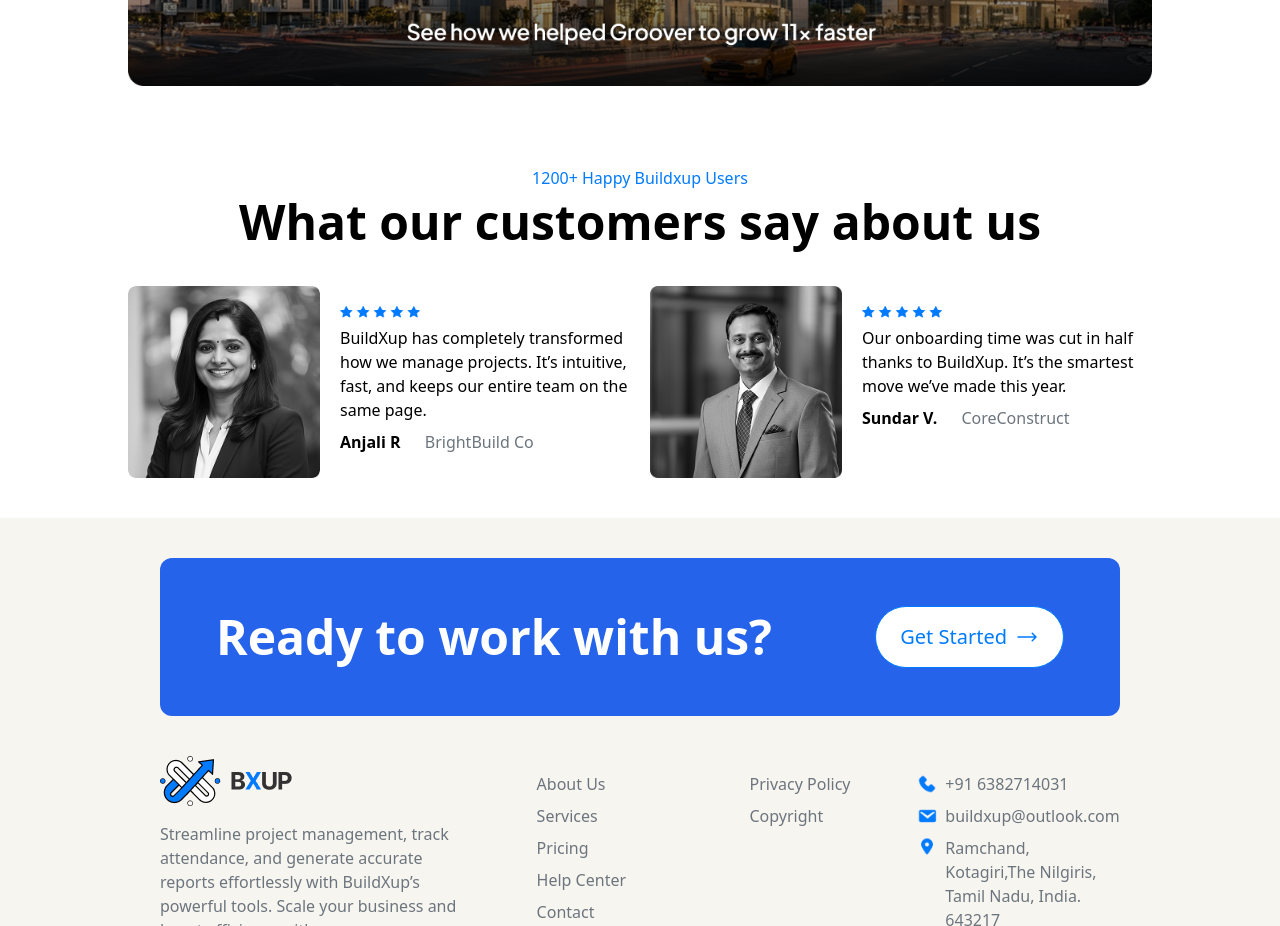
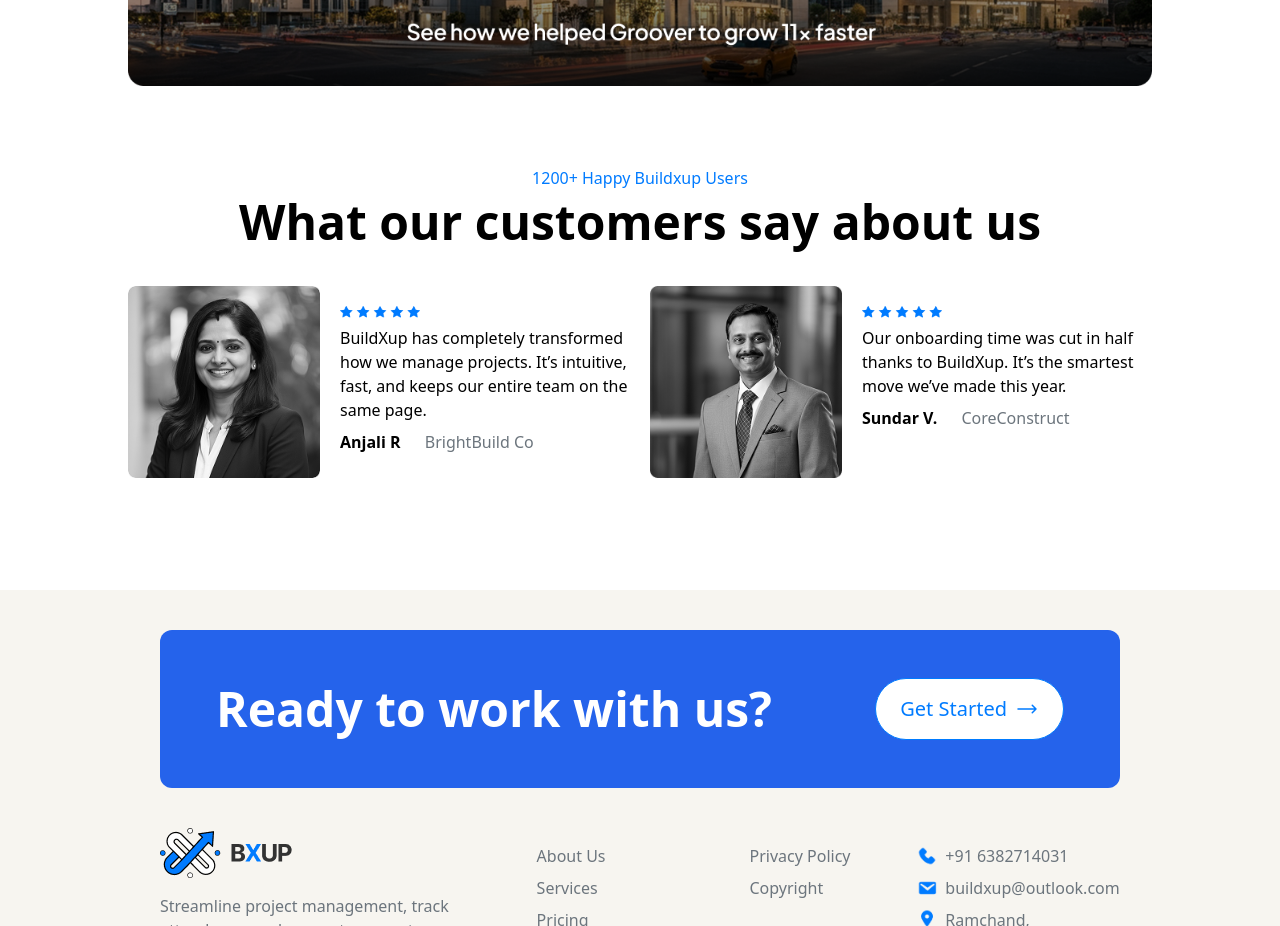
Before and after one commit to vinshon/buildxup, a React (Create React App) app: page /about in a window 1280 px wide. Shown: the part 1560-2486 px from the top of the page. Built offline with nearby package versions, Linux system fonts and the light colour scheme.

Commit message:
completed about us page

```diff
--- a/src/pages/about.js
+++ b/src/pages/about.js
@@ -76,7 +76,7 @@
 
       {/* Section 3 */}
       <div className=" bg-white ">
-        <div className=" lg:w-[80%] lg:mx-auto lg:px-0 px-4 lg:py-10 py-5">
+        <div className=" lg:w-[80%] lg:mx-auto lg:px-0 px-4 lg:pt-10 lg:pb-28 lg:py-0 py-10">
           <div className=" flex flex-col justify-center  items-center">
             <p className=" text-primary text-base font-medium ">
               1200+ Happy Buildxup Users
```
